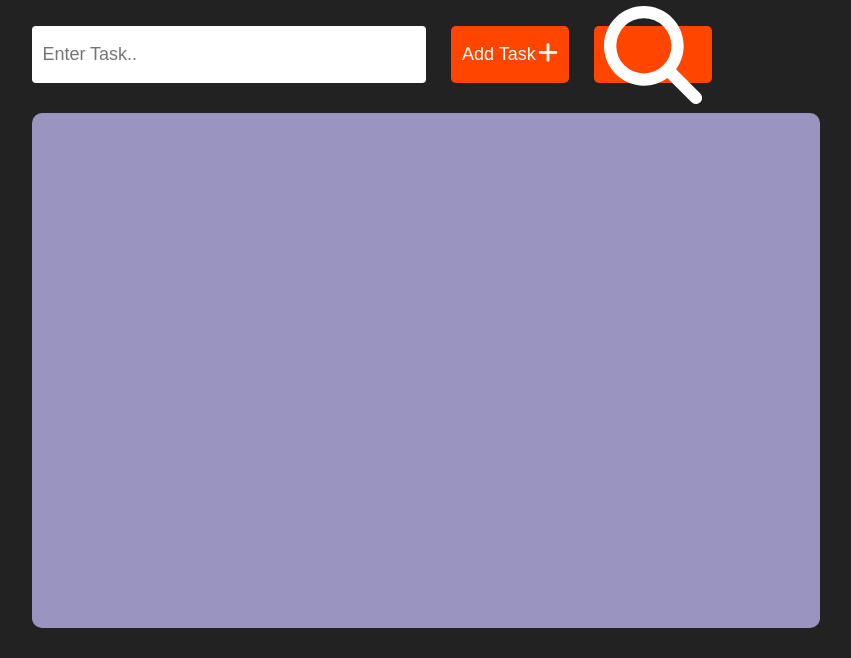
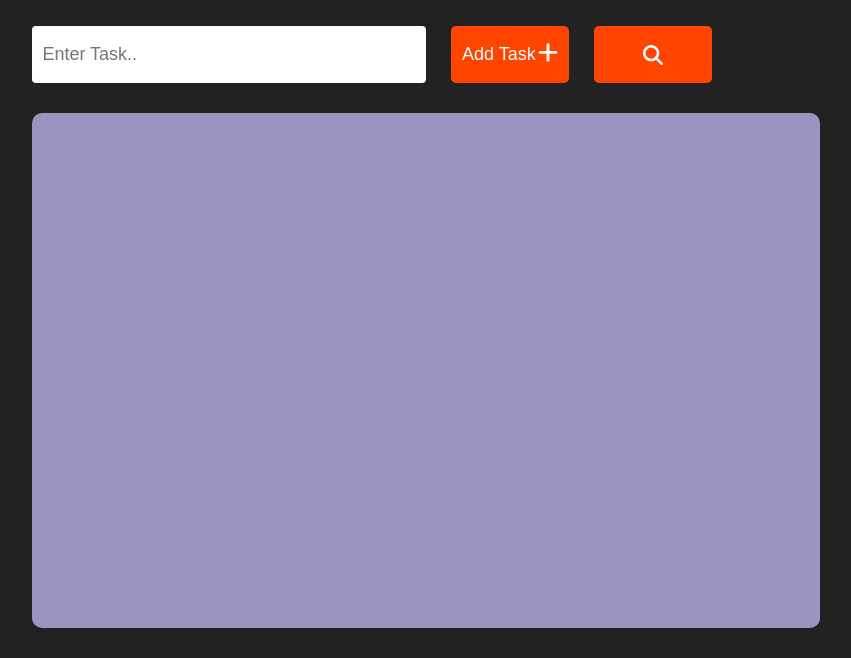
Before and after one commit to AshfaqueAhmed123/Todos, a plain HTML site: page index.html in a window 1280 px wide. Shown: the part 142-800 px from the top of the page, without its empty margins (214-1065 px from the left). Drawn offline with Linux system fonts and the light colour scheme.

Commit message:
Update index.html

```diff
--- a/index.html
+++ b/index.html
@@ -36,7 +36,7 @@
                 </button>
 
                 <button id="search-icon">
-                    <svg width:20px; fill='white' xmlns="http://www.w3.org/2000/svg" viewBox="0 0 512 512"><!--! Font Awesome Pro 6.4.2 by @fontawesome - https://fontawesome.com License - https://fontawesome.com/license (Commercial License) Copyright 2023 Fonticons, Inc. --><path d="M416 208c0 45.9-14.9 88.3-40 122.7L502.6 457.4c12.5 12.5 12.5 32.8 0 45.3s-32.8 12.5-45.3 0L330.7 376c-34.4 25.2-76.8 40-122.7 40C93.1 416 0 322.9 0 208S93.1 0 208 0S416 93.1 416 208zM208 352a144 144 0 1 0 0-288 144 144 0 1 0 0 288z"/></svg>
+                    <svg style='width:20px;' fill='white' xmlns="http://www.w3.org/2000/svg" viewBox="0 0 512 512"><!--! Font Awesome Pro 6.4.2 by @fontawesome - https://fontawesome.com License - https://fontawesome.com/license (Commercial License) Copyright 2023 Fonticons, Inc. --><path d="M416 208c0 45.9-14.9 88.3-40 122.7L502.6 457.4c12.5 12.5 12.5 32.8 0 45.3s-32.8 12.5-45.3 0L330.7 376c-34.4 25.2-76.8 40-122.7 40C93.1 416 0 322.9 0 208S93.1 0 208 0S416 93.1 416 208zM208 352a144 144 0 1 0 0-288 144 144 0 1 0 0 288z"/></svg>
                 </button>
 
             </form>
```
